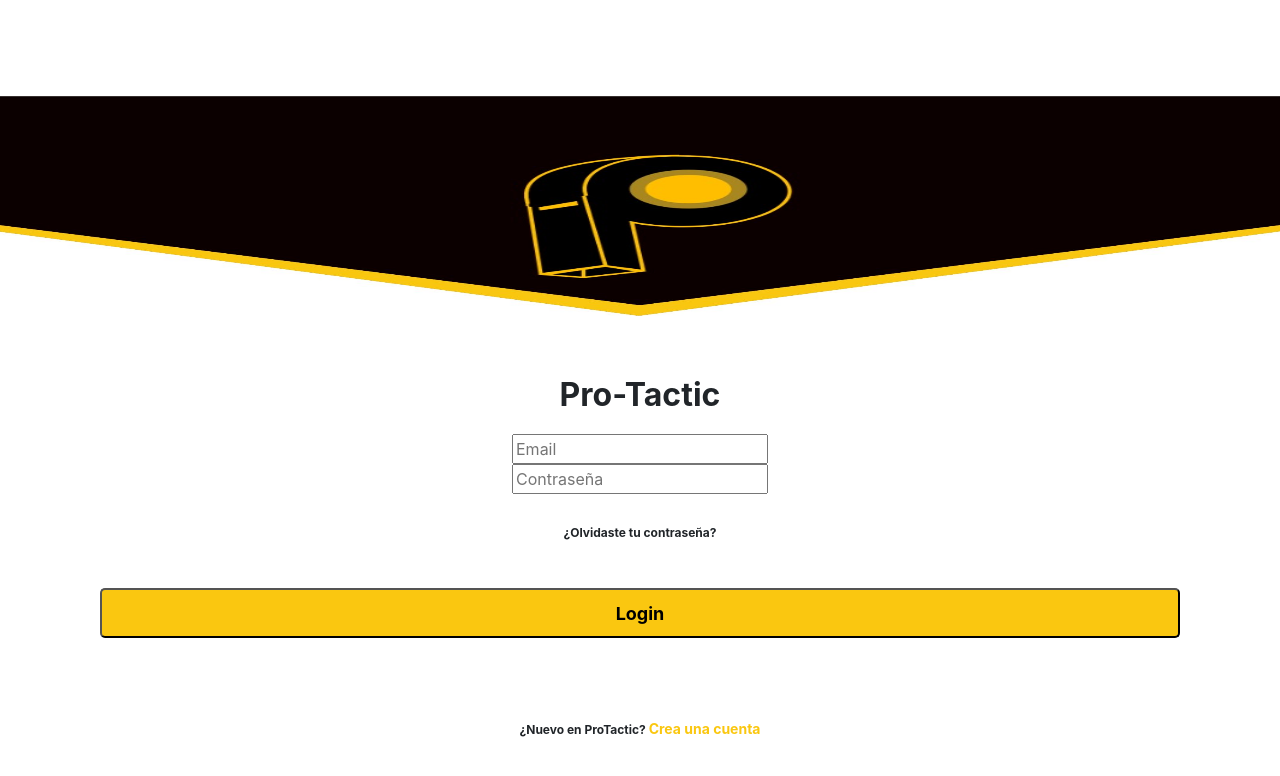
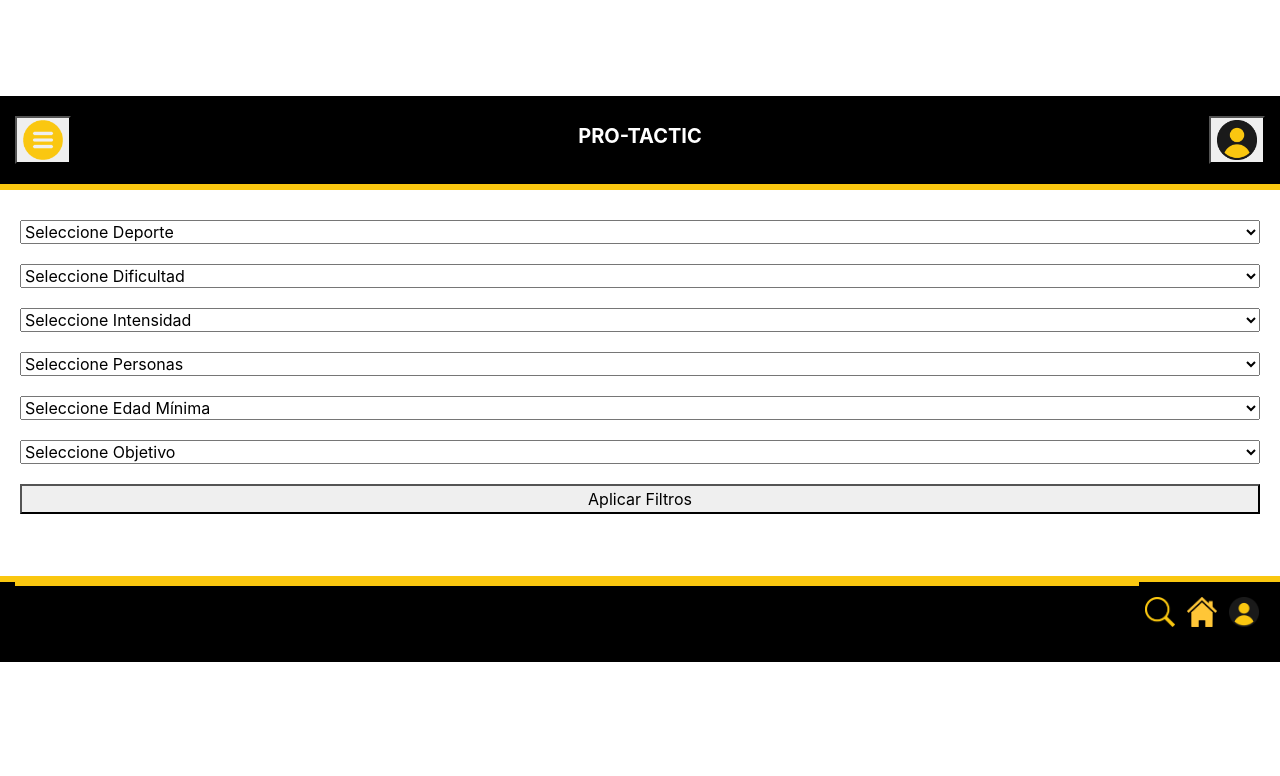
Before and after one commit to Cristian14007/ProTactic-FrontEnd, a Vue app: page /filter in a window 1280 px wide. Shown: the top 776 px of the page. Built offline with nearby package versions, Linux system fonts and the light colour scheme.

Commit message:
filter error

```diff
--- a/src/components/FilterEx.vue
+++ b/src/components/FilterEx.vue
@@ -1,149 +1,82 @@
+<template>
+  <div class="filter-container">
+    <select v-model="selectedDeporte">
+      <option disabled value="">Seleccione Deporte</option>
+      <option>Futbol</option>
+      <option>Basket</option>
+      <option>Extreme</option>
+    </select>
+    <select v-model="selectedDificultad">
+      <option disabled value="">Seleccione Dificultad</option>
+      <option>Low</option>
+      <option>Medium</option>
+      <option>High</option>
+    </select>
+    <select v-model="selectedIntensity">
+      <option disabled value="">Seleccione Intensidad</option>
+      <option>Low</option>
+      <option>Medium</option>
+      <option>High</option>
+    </select>
+    <select v-model="selectedPersonas">
+      <option disabled value="">Seleccione Personas</option>
+      <option>Individual</option>
+      <option>Parejas</option>
+      <option>Grupos</option>
+    </select>
+    <select v-model="selectedAge">
+      <option disabled value="">Seleccione Edad Mínima</option>
+      <option>7</option>
+      <option>14</option>
+      <option>18</option>
+    </select>
+    <select v-model="selectedObjetivo">
+      <option disabled value="">Seleccione Objetivo</option>
+      <option>Calentamiento</option>
+      <option>Fisico</option>
+      <option>Estiramiento</option>
+    </select>
+
+
+    <button @click="applyFilters">Aplicar Filtros</button>
+  </div>
+</template>
+
 <script setup lang="ts">
-import { onMounted, computed } from 'vue';
+import { ref } from 'vue';
+import { useRouter } from 'vue-router';
 import { useFunctionStore } from '../stores/FunctionStore';
 
-const functionStore = useFunctionStore();
+const selectedIntensity = ref('');
+const selectedAge = ref('');
+const selectedDeporte = ref('');
+const selectedDificultad = ref('');
+const selectedObjetivo = ref('');
+const selectedPersonas = ref('');
+const router = useRouter();
+const store = useFunctionStore();
 
-onMounted(() => {
-  functionStore.fetchEjercicios();
-});
+function applyFilters() {
+  console.log(store);  // Debería mostrar el objeto del store con sus métodos disponibles.
+console.log(store.setFilters);  // Esto debería mostrar la función, no undefined.
 
-const entrenamientosIndividual = computed(() => functionStore.ejercicios);
-
-function getClass(dificultadOrIntensidad: string) {
-  // Suponiendo que se clasifica por nivel, ajusta según sea necesario
-  return {
-    'baja': 'text-green-500',
-    'media': 'text-yellow-500',
-    'alta': 'text-red-500'
-  }[dificultadOrIntensidad] || 'text-gray-500';
+  store.setFilters({
+    intensidad: selectedIntensity.value,
+    edad: parseInt(selectedAge.value, 10),
+    deporte: selectedDeporte.value,
+    objetivo: selectedObjetivo.value,
+    personas: selectedPersonas.value,
+    dificultad: selectedDificultad.value
+  });
+  router.push({ name: 'exercises' });
 }
 </script>
 
-<template>
-  <div class="container-general">
-    <div class="contenedor">
-      <div v-for="(entrenamiento, index) in entrenamientosIndividual" :key="index">
-        <div class="titulo-container">
-          <p class="titulo-texto">{{ entrenamiento.nombre }}</p>
-        </div>
-        <div class="foto-container">
-          <img :src="entrenamiento.img" class="foto" />
-        </div>
-        <div class="descripcion-container">
-          <p class="titulo-descripcion">Atributos</p>
-          <div class="caracteristicas-container">
-            <div class="caracteristicas-container-individual">
-              <div class="prueba">
-                <p class="prueba2">Dificultad</p>
-              </div>
-              <p :class="getClass(entrenamiento.dificultad)">{{ entrenamiento.dificultad }}</p>
-            </div>
-            <div class="caracteristicas-container-individual">
-              <div class="prueba">
-                <p class="prueba2">Intensidad</p>
-              </div>
-              <p :class="getClass(entrenamiento.intensidad)">{{ entrenamiento.intensidad }}</p>
-            </div>
-            <div class="caracteristicas-container-individual">
-              <div class="prueba">
-                <p class="prueba2">Edad mínima:</p>
-              </div>
-              <p class="texto-caracteristicas">{{ entrenamiento.edad }}</p>
-            </div>
-          </div>
-          <p class="titulo-descripcion">Descripción</p>
-          <p class="descripcion-texto">{{ entrenamiento.descripcion }}</p>
-        </div>
-      </div>
-      <button class="button">
-        <span class="button-text">VOLVER</span>
-      </button>
-    </div>
-  </div>
-</template>
 <style scoped>
-.container-general {
-  flex: 1;
-}
-.contenedor {
-  flex: 1;
-  width: 90%;
-  margin-bottom: 110px;
-  align-self: center;
-}
-.titulo-container {
-  align-items: center;
-  margin-bottom: 8px;
-  justify-content: center;
-}
-.titulo-texto {
-  font-size: 40px;
-  text-align: center;
-  font-weight: bold;
-  text-shadow: 2px 2px 5px #FAC710;
-}
-.foto-container {
-  align-items: center;
-  justify-content: center;
-  border-radius: 50px;
-}
-.foto {
-  height: 230px;
-  width: 100%;
-  border-radius: 15px;
-}
-.descripcion-container {
-  flex: 1;
-}
-.titulo-descripcion {
-  font-weight: bold;
-  font-size: 30px;
-  margin-vertical: 10px;
-}
-.caracteristicas-container {
-  flex: 1;
-  flex-direction: row;
-}
-.caracteristicas-container-individual {
-  flex: 1;
-  border-radius: 50px;
-  align-items: center;
-  justify-content: center;
-}
-.prueba {
-  height: 50px;
-  text-align: center;
-  justify-content: center;
-}
-.prueba2 {
-  font-weight: 600;
-  font-size: 18px;
-  text-align: center;
-}
-.texto-caracteristicas {
-  font-size: 25px;
-  color: green;
-}
-.descripcion-texto {
-  text-align: justify;
-  font-size: 15px;
-  padding-horizontal: 20px;
-}
-.button {
-  width: 100%;
-  height: 50px;
-  position: relative;
-  bottom: 0;
-  margin-top: 3%;
-  background-color: #FAC710;
-  border-radius: 5px;
-  align-items: center;
-  justify-content: center;
-}
-.button-text {
-  font-size: 20px;
-  font-weight: bold;
-  color: #000000;
+.filter-container {
+  display: flex;
+  flex-direction: column;
+  gap: 20px;
+  margin: 20px;
 }
 </style>
--- a/src/components/TrainingList.vue
+++ b/src/components/TrainingList.vue
@@ -8,15 +8,19 @@ const store = useFunctionStore();
 
 // Asegúrate de cargar los ejercicios si aún no están cargados
 onMounted(() => {
-  if (store.ejercicios.length === 0) {
-    store.fetchEjercicios(); // Asume que esta función está implementada para cargar los ejercicios
+  if (!store.ejercicios.length) {
+    store.fetchEjercicios();
   }
 });
+
 
 const entrenamientos = computed(() => store.ejercicios);
 
 function goToExerciseDetails(exerciseId: number) {
   router.push({ name: 'info', params: { exerciseId } });
+}
+function goToFilter() {
+  router.push({ name: 'filter' });
 }
 </script>
 
@@ -24,8 +28,8 @@ function goToExerciseDetails(exerciseId: number) {
 <template>
   <div class="container-general">
     <div class="contenedor">
-      <button class="button">
-        <span class="button-text">Cambiar filtros</span>
+      <button class="button" @click="goToFilter();">
+        <span class="button-text" >Cambiar filtros</span>
       </button>
       <div v-for="entrenamiento in entrenamientos" :key="entrenamiento.exerciseId" class="tarjeta">
         <div class="info-con-foto">
--- a/src/stores/FunctionStore.ts
+++ b/src/stores/FunctionStore.ts
@@ -18,12 +18,16 @@ export interface  User {
     dificultad: string;
     intensidad: string;
     edad: number;
+    deporte: string;
+    personas: string;
+    objetivo: string;
   }
 
   export const useFunctionStore = defineStore('functionStore', {
     state: () => ({
       user: ref<User | null>(null),
-      ejercicios: [] as Exercise[]
+      ejercicios: [] as Exercise[],
+      filters: {} as any
     }),
     actions: {
       async fetchUser(email: string, password: string): Promise<User | null> {
@@ -123,12 +127,26 @@ export interface  User {
     try {
       const response = await fetch('http://localhost:5008/Exercise');
       if (!response.ok) {
-        throw new Error(`Failed to fetch exercises: status ${response.status}`);
+        throw new Error('Failed to fetch exercises');
       }
-      this.ejercicios = await response.json() as Exercise[];
+      const data = await response.json() as Exercise[];
+      this.ejercicios = this.applyFilters(data);  // Aplicar filtros después de cargar los datos
     } catch (error) {
-      console.error('Failed to fetch exercises:', error);
+      console.error("Failed to fetch exercises:", error);
     }
+  },
+  applyFilters(data: Exercise[]) {
+    return data.filter(exercise =>
+      (!this.filters.intensidad || exercise.intensidad === this.filters.intensidad) &&
+      (!this.filters.edad || exercise.edad === this.filters.edad) &&
+      (!this.filters.deporte || exercise.deporte === this.filters.deporte) &&
+      (!this.filters.objetivo || exercise.objetivo === this.filters.objetivo) &&
+      (!this.filters.personas || exercise.personas === this.filters.personas) &&
+      (!this.filters.dificultad || exercise.dificultad === this.filters.dificultad)
+    );
+  },
+  setFilters(filters: any) {
+    this.filters = filters;
   }
 
 
--- a/src/views/FilterView.vue
+++ b/src/views/FilterView.vue
@@ -1,10 +1,95 @@
-<script setup lang="ts">
-import Login from "../components/LoginUser.vue"
-</script>
+<template>
+    <div class="contenedor">
+      <div class="menu-superior">
+        <button @click="toggleMenu">
+          <img src="../assets/tres-puntos.png" class="imagen-menu-superior" />
+        </button>
+        <h1 class="texto-menu-superior">PRO-TACTIC</h1>
+        <button @click="ahuevo">
+          <img src="../assets/usuario.png" class="imagen-menu-superior" />
+        </button>
+      </div>
+      <div class="linea-superior"></div>
 
-<template>
-<Login></Login>
-</template>
+      <div class="contenido">
+        <FilterEx />
+      </div>
 
-<style scoped>
-</style>../components/LoginUser.vue
+      <!-- Overlay and Side Menu -->
+      <div v-if="menuVisible" class="overlay" @click="toggleMenu">
+        <MenuLateral class="menu-lateral" />
+      </div>
+
+      <MenuInferior />
+    </div>
+  </template>
+
+  <script setup lang="ts">
+  import { ref } from 'vue';
+  import { useRouter } from 'vue-router';
+  import FilterEx from '../components/FilterEx.vue';
+  import MenuLateral from '../components/MenuLateral.vue';
+  import MenuInferior from '../components/MenuInferior.vue';
+
+  const router = useRouter();
+  const menuVisible = ref(false);
+
+  function toggleMenu() {
+    menuVisible.value = !menuVisible.value;
+  }
+
+  function ahuevo() {
+    router.push({ name: 'profile' });
+  }
+  </script>
+
+  <style scoped>
+  .contenedor {
+    position: relative;
+    display: flex;
+    flex-direction: column;
+    height: 100%;
+  }
+  .menu-superior {
+    display: flex;
+    justify-content: space-between;
+    background-color: #000000;
+    padding: 20px 15px;
+  }
+  .linea-superior {
+    height: 6px;
+    margin-bottom: 10px;
+    background-color: #FAC710;
+  }
+  .imagen-menu-superior {
+    width: 40px;
+    height: 40px;
+  }
+  .overlay {
+    position: absolute;
+    top: 0;
+    left: 0;
+    right: 0;
+    bottom: 0;
+    background-color: rgba(0, 0, 0, 0.4);
+    z-index: 1;
+  }
+  .menu-lateral {
+    position: absolute;
+    top: 0;
+    left: 0;
+    bottom: 0;
+    width: 70%;
+    background-color: #000000;
+  }
+  .texto-menu-superior {
+    font-size: 20px;
+    font-weight: bold;
+    color: #FFFFFF;
+    line-height: 40px; /* Center vertically */
+  }
+  .contenido {
+    flex: 1;
+    margin-bottom: 10%;
+  }
+  </style>
```
